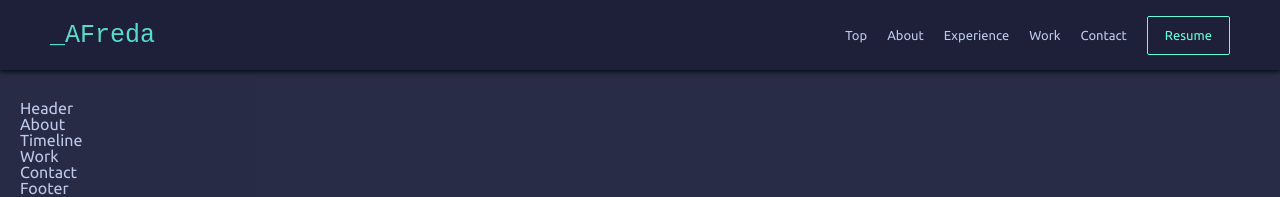
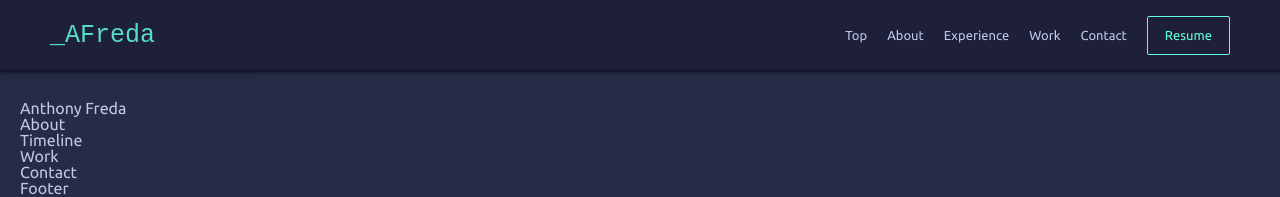
Before and after one commit to Afreda323/antfreda.com, a React (Create React App) app: page / in a window 1280 px wide. Shown: the top 197 px of the page. Built offline with nearby package versions, Linux system fonts and the light colour scheme; the HTML template or start-up script is replaced by a standard one.

Commit message:
testing netlify branching

```diff
--- a/src/sections/Header.tsx
+++ b/src/sections/Header.tsx
@@ -1,7 +1,7 @@
 import React from 'react'
 
 function Header() {
-  return <div id="top">Header</div>
+  return <div id="top">Anthony Freda</div>
 }
 
 export default Header
```
